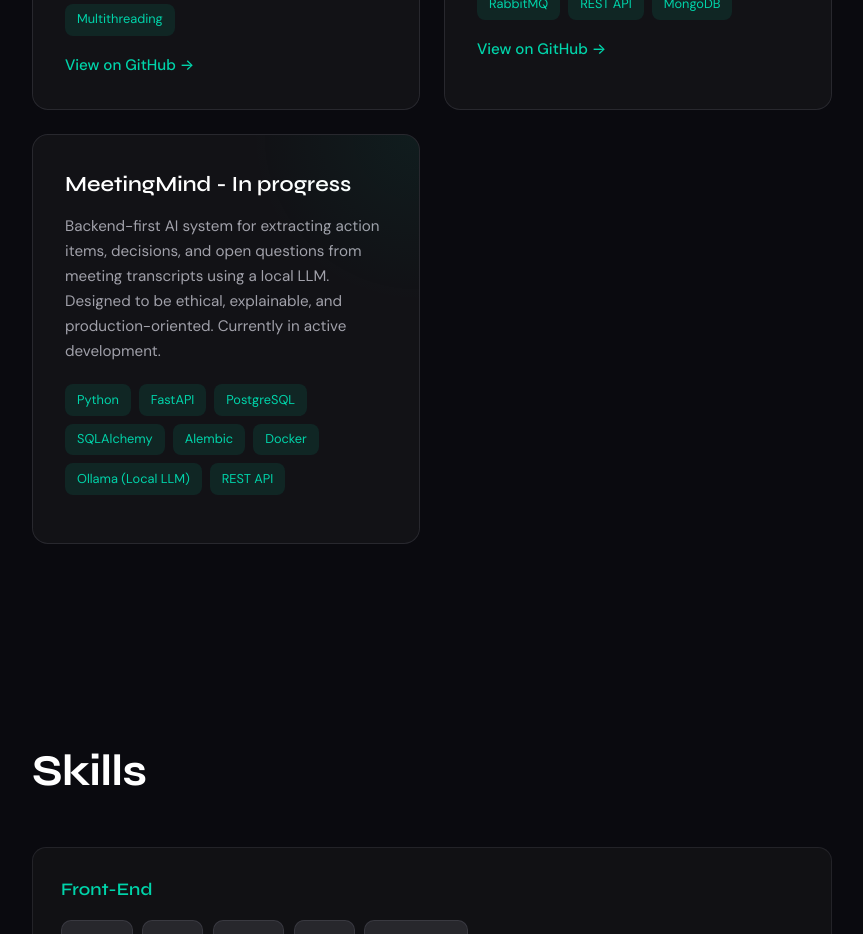
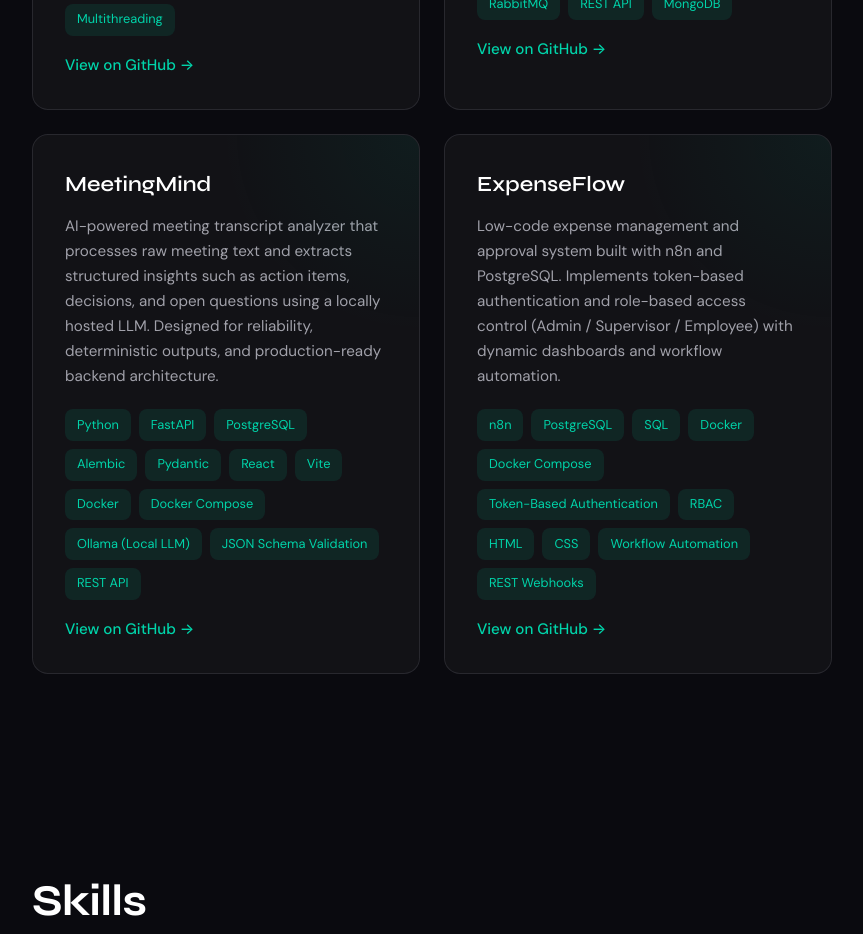
Before and after one commit to barel26497/portfolio, a React (Vite) app: page / in a window 1280 px wide. Shown: the part 3220-4154 px from the top of the page, without its empty margins (208-1071 px from the left). Built offline with nearby package versions, Linux system fonts and the light colour scheme.

Commit message:
Update MeetingMind and add ExpenseFlow project details

```diff
--- a/src/components/Projects.jsx
+++ b/src/components/Projects.jsx
@@ -15,10 +15,16 @@ const projects = [
     link: 'https://github.com/barel26497/Order-Processing-Application',
   },
   {
-    title: 'MeetingMind - In progress',
-    desc: 'Backend-first AI system for extracting action items, decisions, and open questions from meeting transcripts using a local LLM. Designed to be ethical, explainable, and production-oriented. Currently in active development.',
-    tech: ['Python','FastAPI','PostgreSQL','SQLAlchemy','Alembic','Docker','Ollama (Local LLM)','REST API'],
-    link: null,
+    title: 'MeetingMind',
+    desc: 'AI-powered meeting transcript analyzer that processes raw meeting text and extracts structured insights such as action items, decisions, and open questions using a locally hosted LLM. Designed for reliability, deterministic outputs, and production-ready backend architecture.',
+    tech: ['Python','FastAPI','PostgreSQL','Alembic','Pydantic','React','Vite','Docker','Docker Compose','Ollama (Local LLM)','JSON Schema Validation','REST API'],
+    link: 'https://github.com/barel26497/MeetingMind',
+  },
+  {
+    title: 'ExpenseFlow',
+    desc: 'Low-code expense management and approval system built with n8n and PostgreSQL. Implements token-based authentication and role-based access control (Admin / Supervisor / Employee) with dynamic dashboards and workflow automation.',
+    tech: ['n8n','PostgreSQL','SQL','Docker','Docker Compose','Token-Based Authentication','RBAC','HTML','CSS','Workflow Automation','REST Webhooks'],
+    link: 'https://github.com/barel26497/ExpenseFlow',
   }
 ]
 
```
